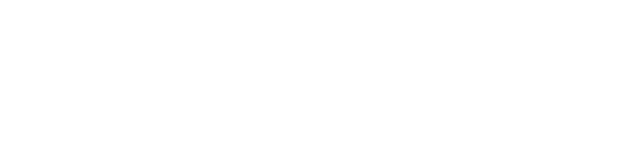
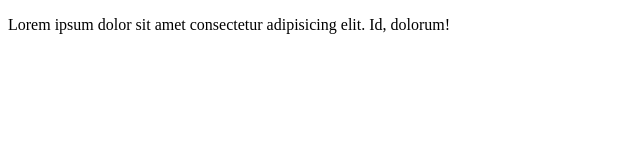
Before and after one commit to dimar7/test-repositorio, a plain HTML site: page index.html in a window 1280 px wide. Shown: the whole page, without its empty margins (0-640 px from the left). Drawn offline with Linux system fonts and the light colour scheme.

Commit message:
Agregadi DIV contenedor

```diff
--- a/index.html
+++ b/index.html
@@ -6,6 +6,10 @@
     <title>Git VSCODE</title>
 </head>
 <body>
+    <!--  DIV CONTENEDOR 1-->
+    <div class="container">
+        <p>Lorem ipsum dolor sit amet consectetur adipisicing elit. Id, dolorum!</p>
+    </div>
 
 </body>
 </html>
```
